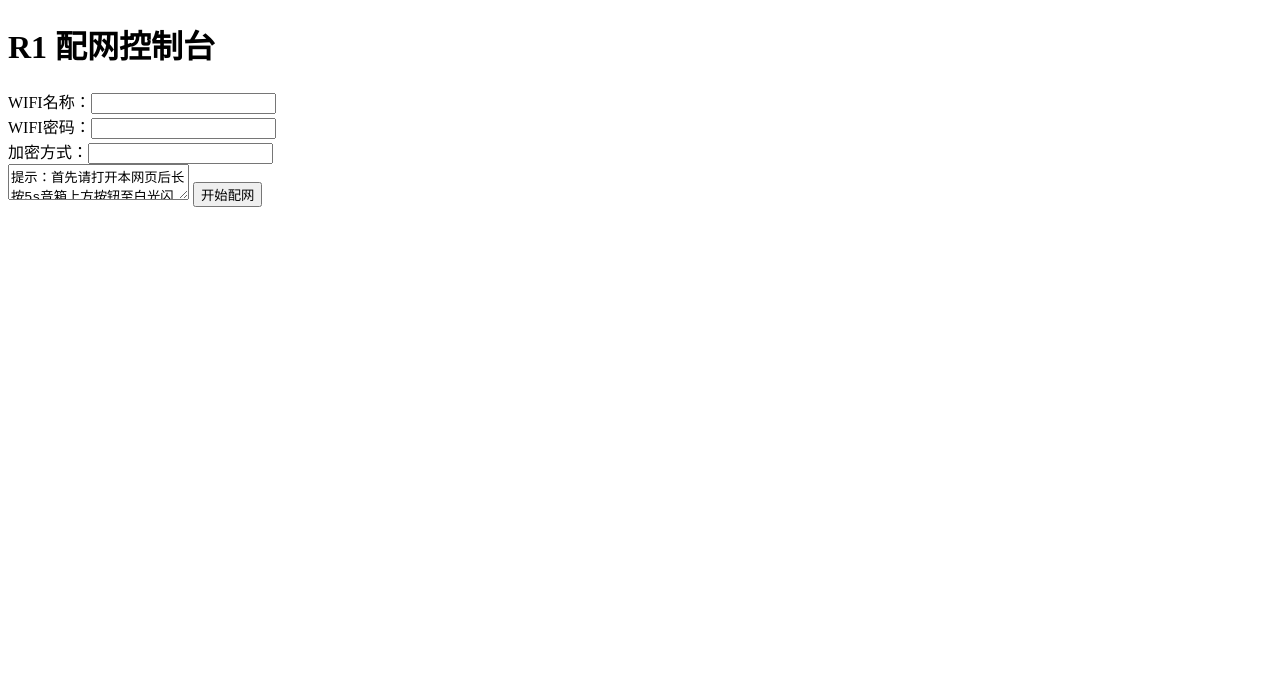
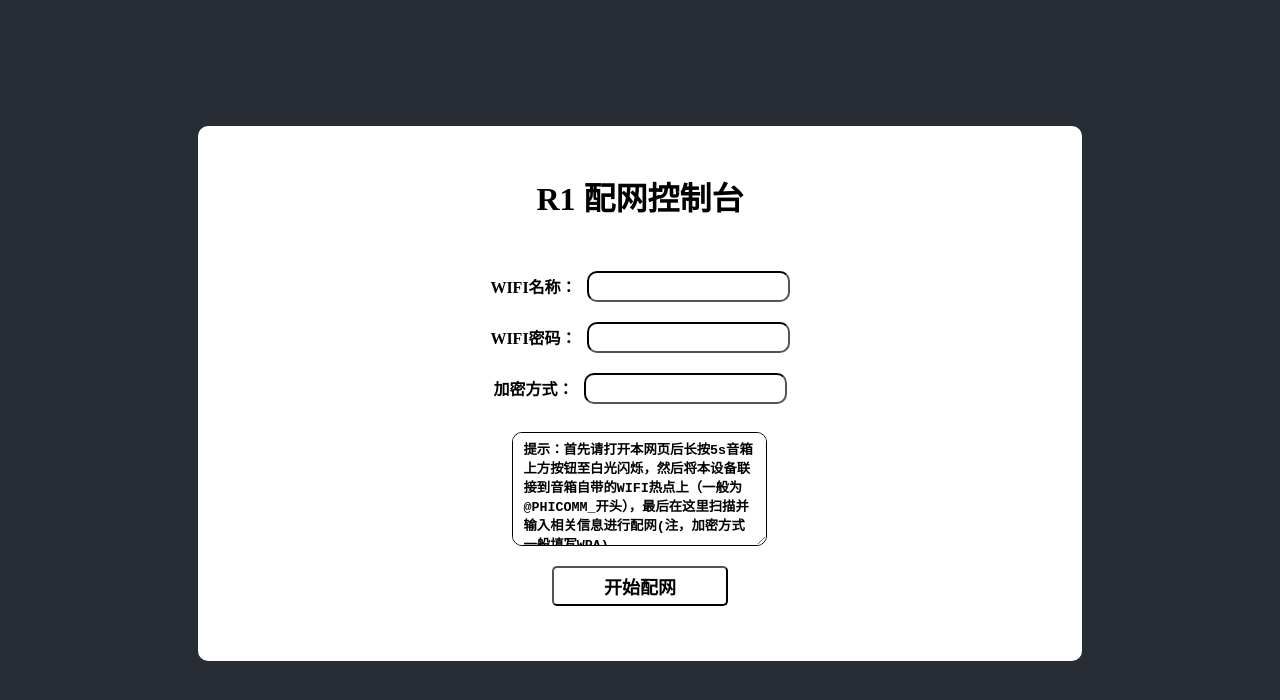
Before and after one commit to CrazyBoyM/R1ConfigWifi, a plain HTML site: page index.html in a window 1280 px wide. Drawn offline with nearby package versions, Linux system fonts and the light colour scheme.

Commit message:
fix style link

```diff
--- a/index.html
+++ b/index.html
@@ -4,7 +4,7 @@
     <meta charset="utf-8">
     <meta name="viewport" content="width=device-width, initial-scale=1.0">
     <title>R1免APP配网</title>
-    <link href="https://cdn.jsdelivr.net/gh/CrazyBoyM/R1ConfigWifi/css/mian.css">
+    <link rel="stylesheet" href="https://cdn.jsdelivr.net/gh/CrazyBoyM/R1ConfigWifi/css/main.css">
 </head>
 <body>
     <div class="container">
```
Also changed, not shown: favicon.ico (added).
